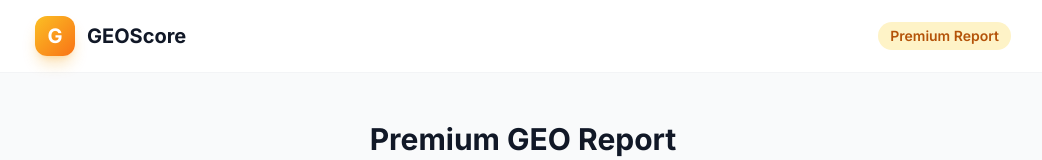
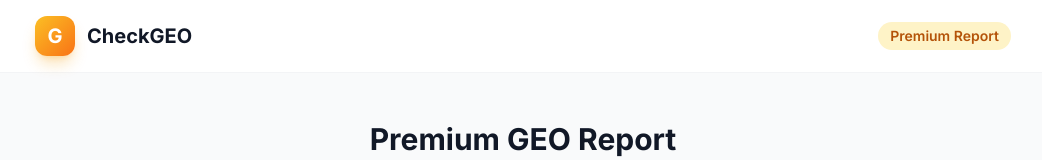
Before and after one commit to admin-rayv/geo-score, a Next.js app in the folder web/: page /report in a window 1280 px wide. Shown: the top 160 px of the page, without its empty margins (117-1159 px from the left). Built offline with nearby package versions, Linux system fonts and the light colour scheme.

Commit message:
Rebrand: GEOScore → CheckGEO
- Updated all UI references to CheckGEO
- Changed domain to checkgeoscore.com
- Updated bot user-agent strings
- Updated contact email
- Updated README with new branding

```diff
--- a/web/package.json
+++ b/web/package.json
@@ -1,5 +1,5 @@
 {
-  "name": "geoscore-web",
+  "name": "checkgeo-web",
   "version": "1.0.0",
   "private": true,
   "scripts": {
--- a/web/src/app/api/analyze/route.ts
+++ b/web/src/app/api/analyze/route.ts
@@ -22,7 +22,7 @@ async function fetchUrl(url: string): Promise<string> {
   try {
     const response = await fetch(url, {
       headers: {
-        'User-Agent': 'GEOScoreBot/1.0 (+https://geoscore.com)',
+        'User-Agent': 'CheckGEOBot/1.0 (+https://checkgeoscore.com)',
         'Accept': 'text/html,application/xhtml+xml,*/*',
       },
       signal: controller.signal,
--- a/web/src/app/api/premium/route.ts
+++ b/web/src/app/api/premium/route.ts
@@ -2,7 +2,7 @@ import { NextRequest, NextResponse } from 'next/server'
 import * as cheerio from 'cheerio'
 
 // Configuration
-const DEFAULT_USER_AGENT = 'GEOScoreBot/1.0 (+https://geoscore.com)'
+const DEFAULT_USER_AGENT = 'CheckGEOBot/1.0 (+https://checkgeoscore.com)'
 const TIMEOUT = 15000
 const MAX_PAGES = 20
 
--- a/web/src/app/layout.tsx
+++ b/web/src/app/layout.tsx
@@ -5,11 +5,11 @@ import './globals.css'
 const inter = Inter({ subsets: ['latin'] })
 
 export const metadata: Metadata = {
-  title: 'GEOScore - GEO Score Calculator',
+  title: 'CheckGEO - GEO Score Calculator',
   description: 'Analyze your website optimization for AI search engines (ChatGPT, Gemini, Claude, Perplexity). Free score + recommendations.',
   keywords: 'GEO, SEO, AI, LLM, optimization, ChatGPT, Claude, Gemini, Perplexity',
   openGraph: {
-    title: 'GEOScore - Is Your Site Ready for AI?',
+    title: 'CheckGEO - Is Your Site Ready for AI?',
     description: 'Free GEO score calculator. Discover how AI engines see your site.',
     type: 'website',
   },
--- a/web/src/app/page.tsx
+++ b/web/src/app/page.tsx
@@ -189,7 +189,7 @@ export default function Home() {
               <div className="w-10 h-10 rounded-xl bg-gradient-to-br from-amber-400 to-orange-500 flex items-center justify-center shadow-lg shadow-amber-500/30">
                 <span className="text-white font-bold text-xl">G</span>
               </div>
-              <span className="text-xl font-bold text-gray-900">GEOScore</span>
+              <span className="text-xl font-bold text-gray-900">CheckGEO</span>
             </div>
             <div className="flex items-center gap-6">
               <a href="#how" className="text-gray-600 hover:text-amber-600 transition-colors font-medium">How it works</a>
@@ -606,7 +606,7 @@ export default function Home() {
                 a: "SEO optimizes for traditional crawlers (Google, Bing) that index pages. GEO optimizes for LLMs that analyze semantic structure, structured data (JSON-LD), and machine readability. Good SEO doesn't guarantee good GEO — the criteria are different."
               },
               {
-                q: "How does the GEOScore analysis work?",
+                q: "How does the CheckGEO analysis work?",
                 a: "Our tool analyzes 4 categories: machine readability (semantic HTML, heading hierarchy), structured data (JSON-LD, Schema.org), extraction format (FAQ, meta descriptions), and AI bot accessibility (robots.txt, llms.txt). Each category is worth 25 points for a total of 100."
               },
               {
@@ -644,11 +644,11 @@ export default function Home() {
 
           <div className="mt-12 text-center p-8 bg-gradient-to-br from-amber-50 to-orange-50 rounded-2xl border border-amber-100">
             <p className="text-gray-600 mb-4">Have more questions?</p>
-            <a href="mailto:info@geoscore.com" className="inline-flex items-center gap-2 text-amber-600 font-semibold hover:text-amber-700">
+            <a href="mailto:info@checkgeoscore.com" className="inline-flex items-center gap-2 text-amber-600 font-semibold hover:text-amber-700">
               <svg className="w-5 h-5" fill="none" stroke="currentColor" viewBox="0 0 24 24">
                 <path strokeLinecap="round" strokeLinejoin="round" strokeWidth={2} d="M3 8l7.89 5.26a2 2 0 002.22 0L21 8M5 19h14a2 2 0 002-2V7a2 2 0 00-2-2H5a2 2 0 00-2 2v10a2 2 0 002 2z" />
               </svg>
-              info@geoscore.com
+              info@checkgeoscore.com
             </a>
           </div>
         </div>
@@ -662,10 +662,10 @@ export default function Home() {
               <div className="w-8 h-8 rounded-lg bg-gradient-to-br from-amber-400 to-orange-500 flex items-center justify-center">
                 <span className="text-white font-bold">G</span>
               </div>
-              <span className="font-bold text-gray-900">GEOScore</span>
+              <span className="font-bold text-gray-900">CheckGEO</span>
             </div>
             <p className="text-gray-500 text-sm">
-              © 2026 GEOScore. Powered by{' '}
+              © 2026 CheckGEO. Powered by{' '}
               <a href="https://rayv.ca" className="text-amber-600 hover:underline">RayV</a>
             </p>
           </div>
--- a/web/src/app/report/page.tsx
+++ b/web/src/app/report/page.tsx
@@ -257,7 +257,7 @@ export default function ReportPage() {
               <div className="w-10 h-10 rounded-xl bg-gradient-to-br from-amber-400 to-orange-500 flex items-center justify-center shadow-lg shadow-amber-500/30">
                 <span className="text-white font-bold text-xl">G</span>
               </div>
-              <span className="text-xl font-bold text-gray-900">GEOScore</span>
+              <span className="text-xl font-bold text-gray-900">CheckGEO</span>
             </Link>
             <span className="px-3 py-1 bg-amber-100 text-amber-700 rounded-full text-sm font-semibold">
               Premium Report
```
Also changed, not shown: 1 other file (tests, documents, lock files or other folders).
